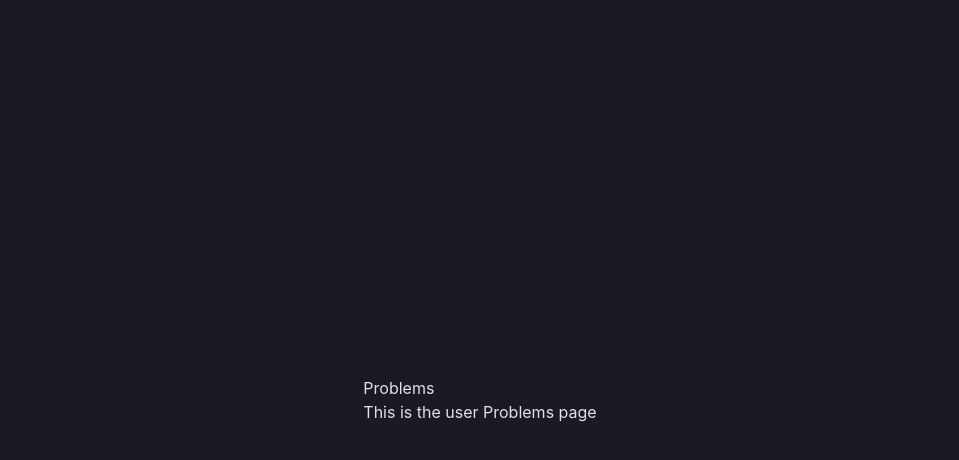
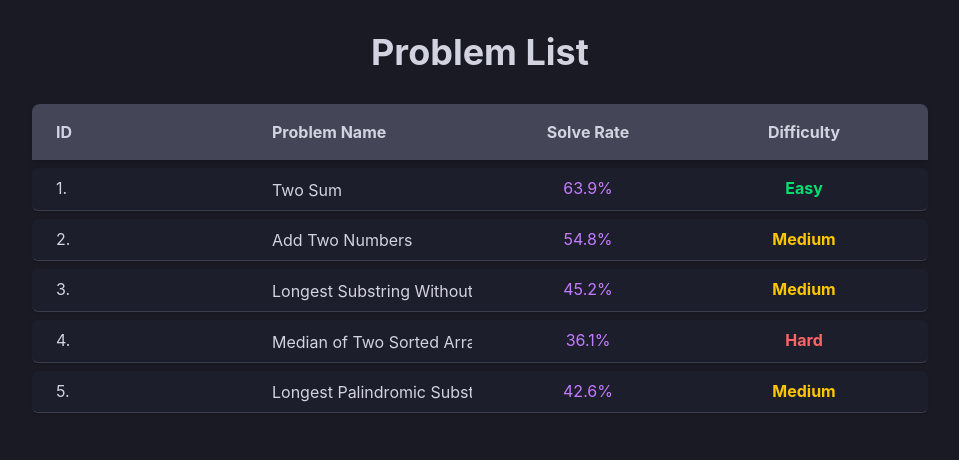
Before and after one commit to AlgoAlly/AlgoAlly, a React (Vite) app: page /problems in a window 1280 px wide. Shown: the top 460 px of the page, without its empty margins (160-1119 px from the left). Built offline with nearby package versions, Linux system fonts and the light colour scheme.

Commit message:
ALGOALLY-20 Add Problem List
* added problem list page

* added gaps between the problems, decreased vertical size

* feat(Problem List): add ui tweaks to fit theme

---------

Co-authored-by: Matthew Ramsoondar <ramsoondarmat@gmail.com>

```diff
--- a/src/index.css
+++ b/src/index.css
@@ -81,7 +81,7 @@
   font-weight: 400;
 
   color-scheme: light dark;
-  color: rgba(255, 255, 255, 0.87);
+  color: var(--color-text-primary);
   background-color: var(--color-bg-primary);
 
   font-synthesis: none;
--- a/src/pages/Problems.tsx
+++ b/src/pages/Problems.tsx
@@ -1,12 +1,71 @@
-import "react";
+import React from "react";
+import "../styles/animations.css";
 
-const Problems = () => {
+const problems = [
+  { id: 1, name: "Two Sum", difficulty: "Easy", solveRate: "63.9%" },
+  { id: 2, name: "Add Two Numbers", difficulty: "Medium", solveRate: "54.8%" },
+  { id: 3, name: "Longest Substring Without Repeating Characters", difficulty: "Medium", solveRate: "45.2%" },
+  { id: 4, name: "Median of Two Sorted Arrays", difficulty: "Hard", solveRate: "36.1%" },
+  { id: 5, name: "Longest Palindromic Substring", difficulty: "Medium", solveRate: "42.6%" },
+];
+
+const ProblemList: React.FC = () => {
+  const getDifficultyColor = (difficulty: string) => {
+    switch (difficulty) {
+      case "Easy":
+        return "text-green-400";
+      case "Medium":
+        return "text-yellow-400";
+      case "Hard":
+        return "text-red-400";
+      default:
+        return "text-gray-400";
+    }
+  };
+
   return (
-    <div>
-      <h1>Problems</h1>
-      <p>This is the user Problems page</p>
+    <div className="min-h-screen flex flex-col items-center p-8">
+      <h1 className="text-4xl font-bold mb-8">Problem List</h1>
+      <div className="w-full max-w-4xl space-y-2">
+        {/* Problem List Header */}
+        <div className="grid grid-cols-4 gap-4 px-6 py-4 bg-bg-active rounded-t-lg shadow-md font-bold mb-2 text-text-primary">
+          <span className="text-left">ID</span>
+          <span className="text-left">Problem Name</span>
+          <span className="text-center">Solve Rate</span>
+          <span className="text-center">Difficulty</span>
+        </div>
+        {/* Problem Rows */}
+        {problems.map((problem) => (
+          <div
+            key={problem.id}
+            className="grid grid-cols-4 gap-4 px-6 py-2 bg-bg-secondary border-b border-border-primary hover:bg-bg-active transition rounded-md shadow-sm"
+          >
+            {/* ID */}
+            <span className="text-left">{problem.id}.</span>
+
+            {/* Problem Name with Scrolling Animation */}
+            <div className="text-left overflow-hidden">
+              <div className="inline-block animate-marquee-hover align-middle">
+                {problem.name}
+              </div>
+            </div>
+
+            {/* Solve Rate */}
+            <span className="text-center text-purple-400">{problem.solveRate}</span>
+
+            {/* Difficulty */}
+            <span
+              className={`text-center font-bold ${getDifficultyColor(
+                problem.difficulty
+              )}`}
+            >
+              {problem.difficulty}
+            </span>
+          </div>
+        ))}
+      </div>
     </div>
   );
 };
 
-export default Problems;
+export default ProblemList;
--- /dev/null
+++ b/src/styles/animations.css
@@ -0,0 +1,19 @@
+@keyframes marquee-hover {
+    from {
+      transform: translateX(0%);
+    }
+    to {
+      transform: translateX(-100%);
+    }
+  }
+
+  .animate-marquee-hover {
+    display: inline-block;
+    white-space: nowrap;
+    overflow: hidden;
+    transform: translateX(0%);
+  }
+
+  .animate-marquee-hover:hover {
+    animation: marquee-hover 8s linear infinite;
+  }
```
